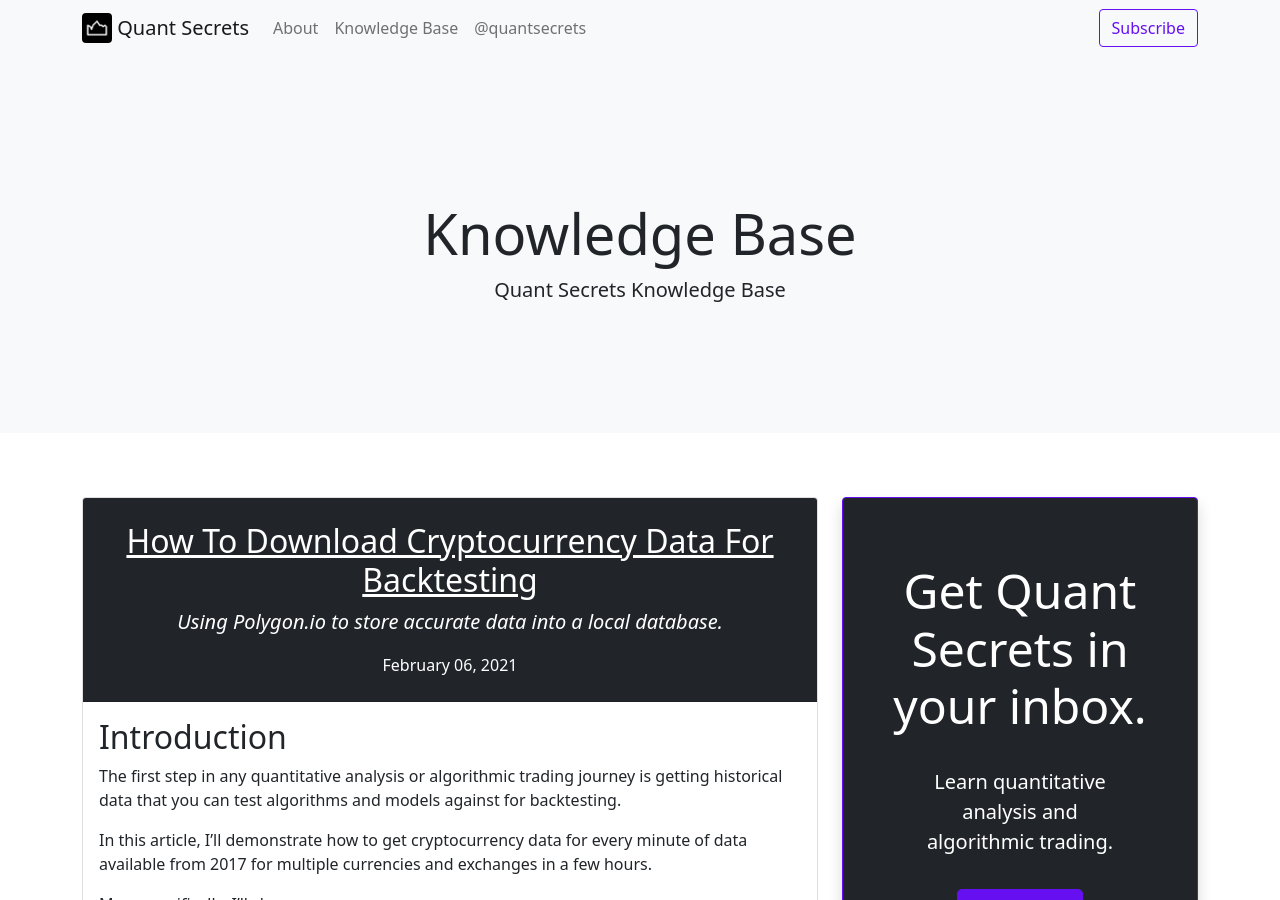
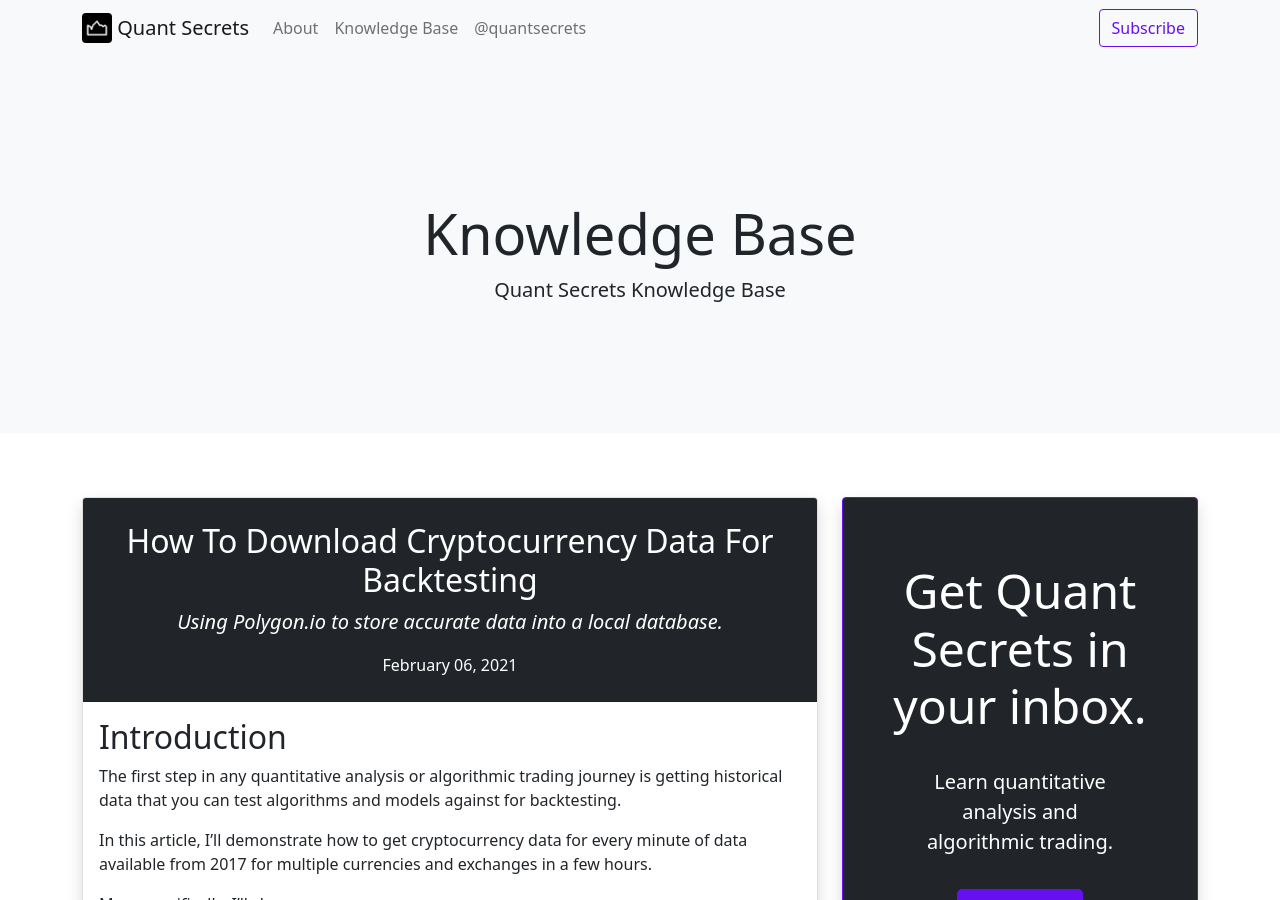
Before and after one commit to jdnoc/quantsecrets.com, a Jekyll site: the page built from base.html, in a window 1280 px wide and 900 px high. Built offline with Jekyll 4.4.1, drawn with Linux system fonts in a browser that asks for light colours.

Commit message:
Knowldge base links

```diff
--- a/base.html
+++ b/base.html
@@ -5,20 +5,22 @@
 ---
 
 {% for post in site.posts %}
-<div class="card my-3">
+<div class="card my-3 shadow">
+    <a style="text-decoration: none" href="{{ post.url | absolute_url }}">
         <div class="card-header pt-4 bg-dark text-center">
-        <h2 class="blog-post-title text-white"><a class="text-white" href="{{ post.url | absolute_url }}">{{ post.title
-                }}</a></h2>
+            <h2 class="blog-post-title text-white">{{ post.title
+                }}</h2>
             <p class="font-weight-normal text-white lead"><em>{{ post.description }}</em></p>
             <p class="blog-post-meta text-white">{{ post.date | date: '%B %d, %Y' }}</p>
         </div>
         <div class="card-body">
-        <div class="card-text">
+            <div class="card-text text-dark">
                 {{ post.content | truncatewords: 75 }}
             </div>
             <a class="my-3 btn btn-outline-primary" href="{{ post.url | absolute_url }}">
                 Read More
             </a>
         </div>
+    </a>
 </div>
 {% endfor %}
```
Lines whose indentation alone changed are shown as unchanged.
